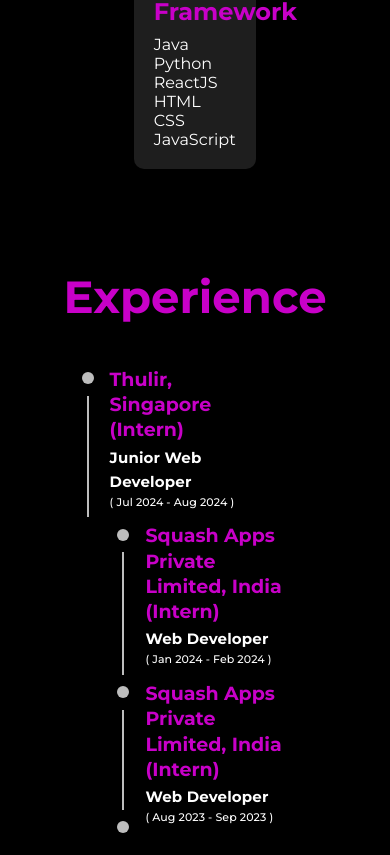
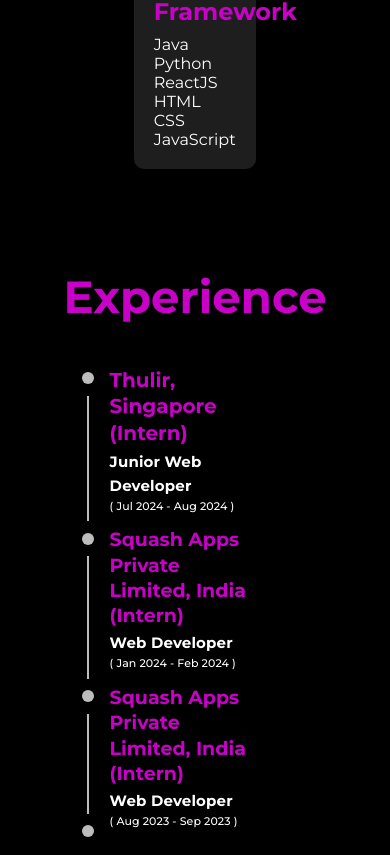
Before and after one commit to SadhanaK266/my-portfolio, a React (Vite) app: page / in a window 390 px wide. Shown: the part 2791-3646 px from the top of the page. Built offline with nearby package versions, Linux system fonts and the light colour scheme.

Commit message:
timeline updated

```diff
--- a/src/components/experience/Experience.jsx
+++ b/src/components/experience/Experience.jsx
@@ -31,7 +31,7 @@
                     <TimelineContent>
                         <Typography className='companyName' variant="h5" sx={{ fontFamily: 'Montserrat',marginBottom:'2%', fontWeight: 'bold', color: 'rgb(200,0,200)' ,
                             '@media (max-width:768px)':{
-                                fontSize:'19px'
+                                fontSize:'20px'
                             }
                         }}>
                             Thulir, Singapore (Intern)
@@ -52,7 +52,10 @@
                         </Typography>
                     </TimelineContent>
                 </TimelineItem>
-                <TimelineItem sx={{right:'20%'}}>
+                <TimelineItem sx={{right:'20%',
+                    '@media (max-width:768px)':{
+                        right:'30%'
+                    }}}>
                     <TimelineSeparator>
                         <TimelineDot  />
                         <TimelineConnector sx={{height:'100px'}} />
@@ -81,7 +84,10 @@
                         </Typography>
                     </TimelineContent>
                 </TimelineItem>
-                <TimelineItem sx={{right:'20%'}}>
+                <TimelineItem sx={{right:'20%',
+                    '@media (max-width:768px)':{
+                        right:'30%'
+                    }}}>
                     <TimelineSeparator>
                         <TimelineDot />
                         <TimelineConnector sx={{height:'100px'}} />
```
